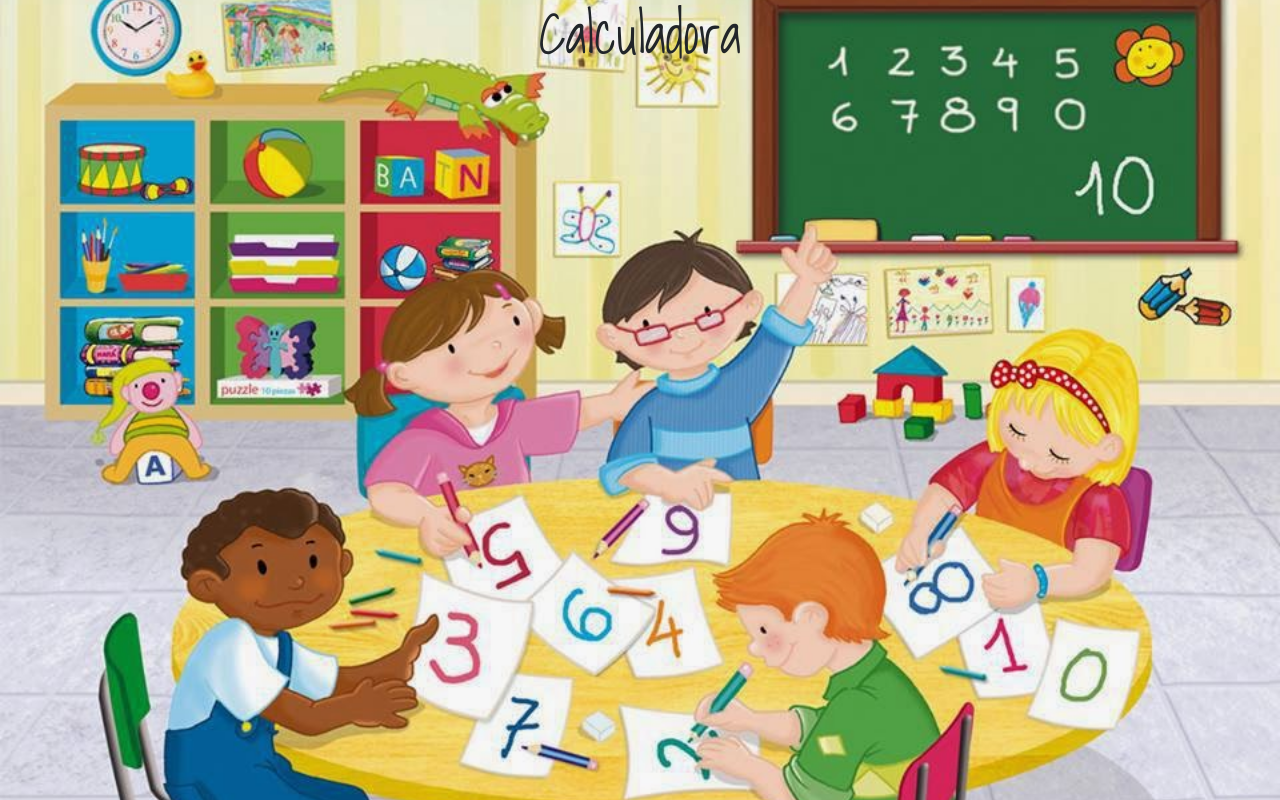
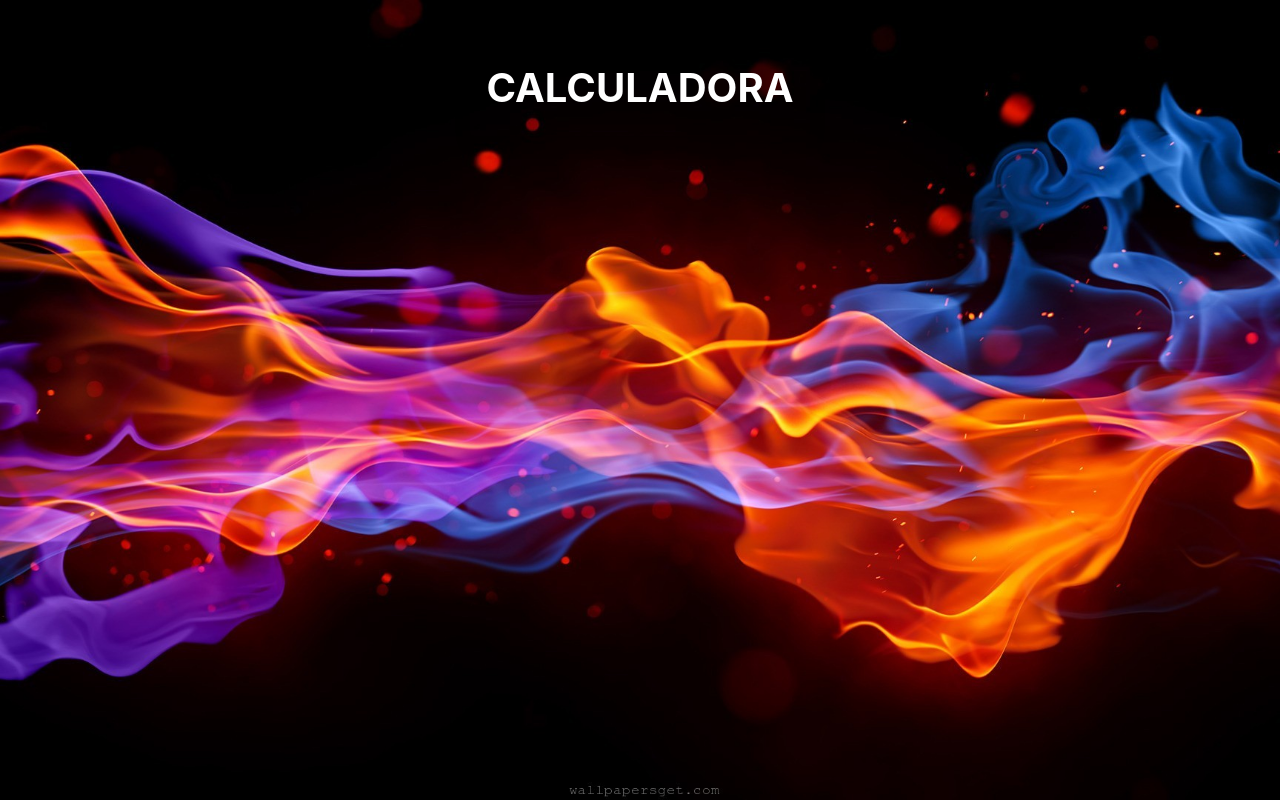
Before and after one commit to DiegoGalarce/calculadora.github.io, a plain HTML site: page index.html in a window 1280 px wide. Drawn offline with Linux system fonts and the light colour scheme.

Commit message:
se prueba estilo de pantalla

```diff
--- a/css/style.css
+++ b/css/style.css
@@ -1,9 +1,6 @@
 body{
-    background: url(../img/fondo.jpg) no-repeat fixed center center #333;
+    background: url(../img/fondodos.jpg) no-repeat fixed center center #333;
     background-size: cover;
-}
-.titulo{
-    font-family: 'Shadows Into Light', cursive;
 }
 
 
--- a/index.html
+++ b/index.html
@@ -14,9 +14,16 @@
 </head>
 
 <body>
+    <header class="d-flex justify-content-center">
+        <div class="mt-5 shadow p-3 mb-2 rounded">
+            <h1 class="text-white "><strong>CALCULADORA</strong></h1>
+        </div>
+    </header>
+
+
     <main class="container">
 
-        <div class="text-center display-4 titulo">Calculadora</div>
+
         <section class="efecto">
             <div class="row">
 
```
Also changed, not shown: img/fondodos.jpg (added).
